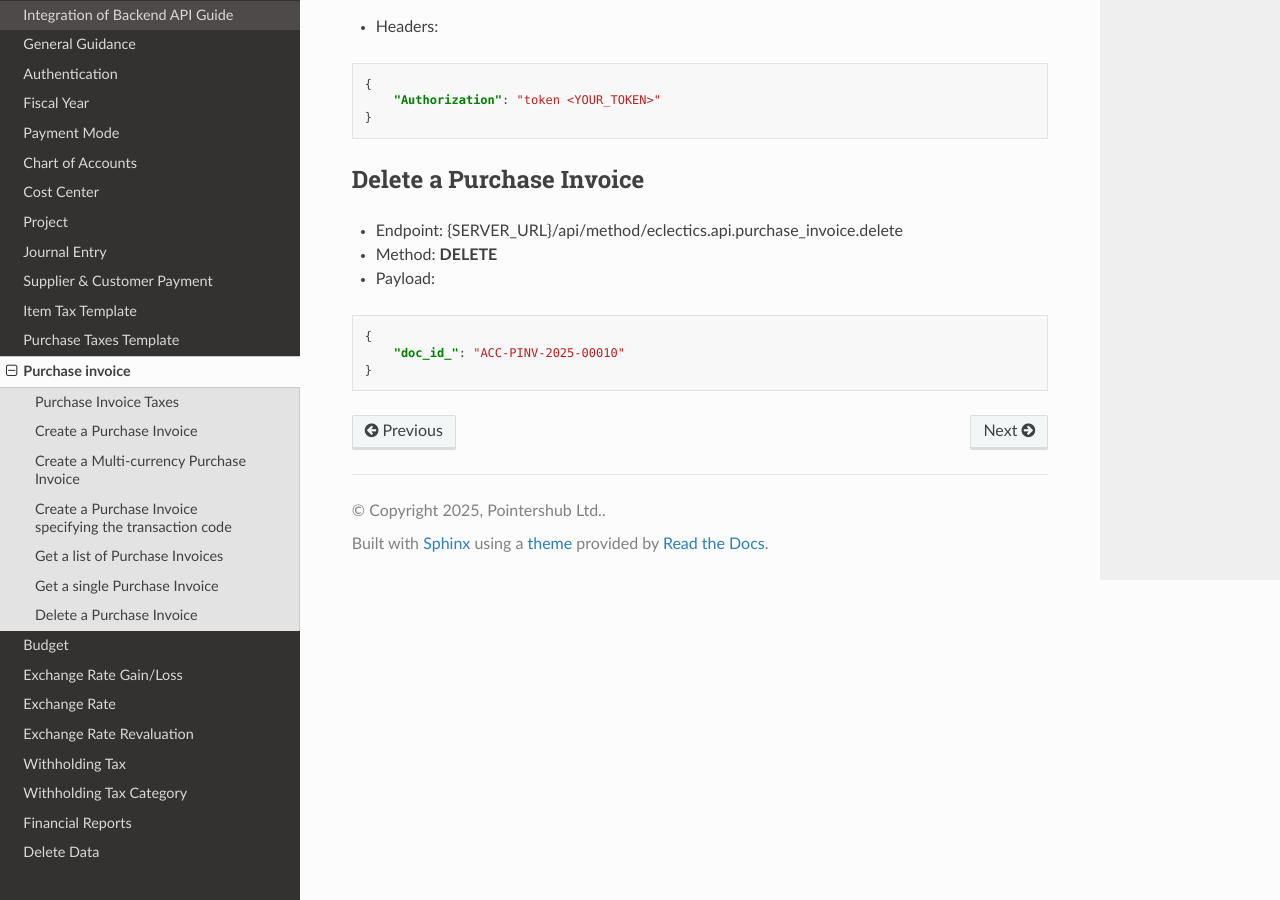
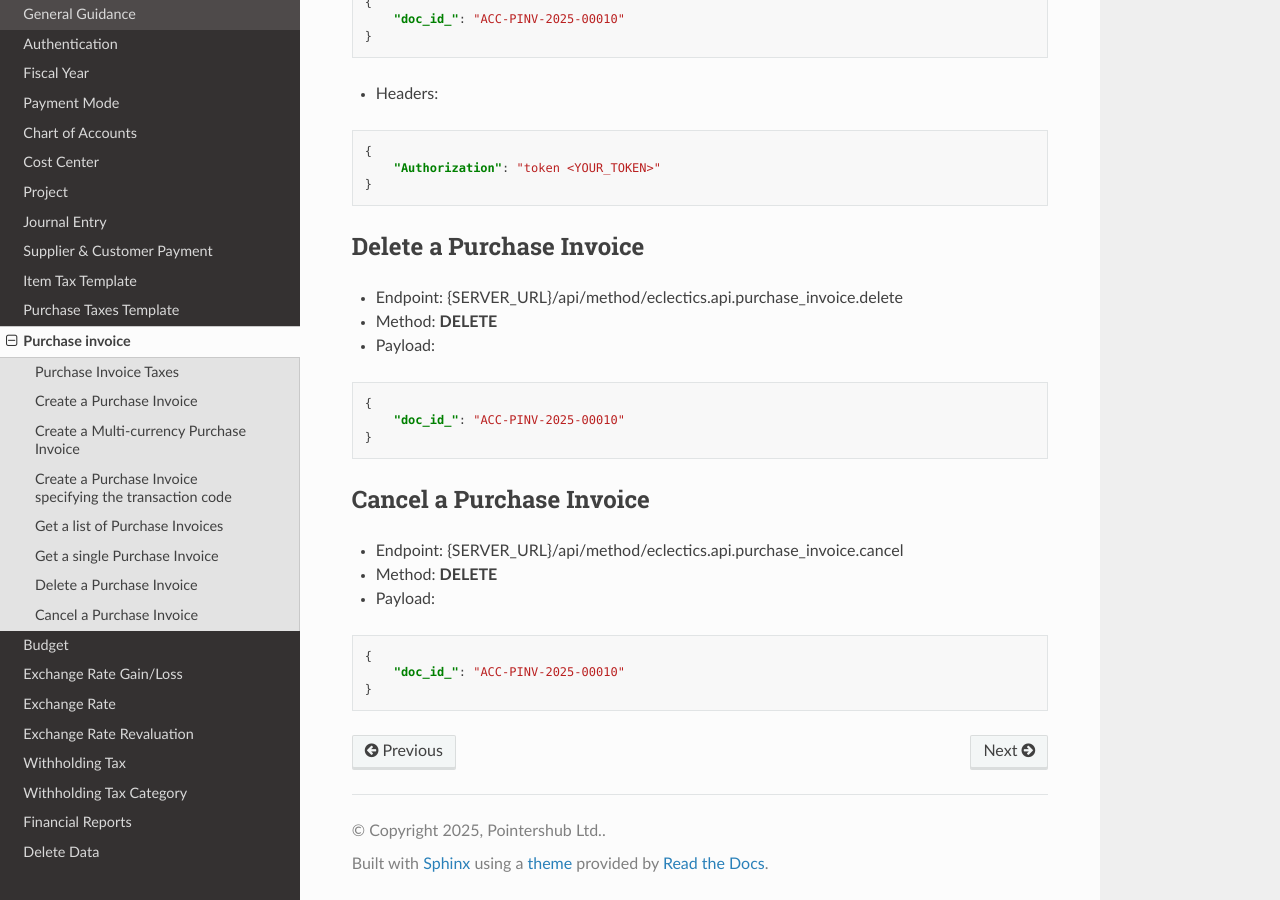
Before and after one commit to stevenyaga/erpnext-api-docs, a Sphinx documentation site: the page built from docs/purchase-invoice.rst, in a window 1280 px wide and 900 px high, scrolled down 5134 px. Built offline with Sphinx 7.4.7 and the Read the Docs theme 3.1.0, drawn with Linux system fonts in a browser that asks for light colours; some of the changed text lies outside the part shown.

Commit message:
docs: Update purchase invoice docs

```diff
--- a/docs/purchase-invoice.rst
+++ b/docs/purchase-invoice.rst
@@ -284,3 +288,17 @@ Delete a Purchase Invoice
     {
         "doc_id_": "ACC-PINV-2025-00010"
     }
+
+
+Cancel a Purchase Invoice
+-------------------------
+
+- Endpoint: |BASE_API_URL|.purchase_invoice.cancel
+- Method: **DELETE**
+- Payload:
+
+.. code-block:: json
+
+    {
+        "doc_id_": "ACC-PINV-2025-00010"
+    }
```
Also changed, not shown: other parts of docs/purchase-invoice.rst (+5 -1 lines).
